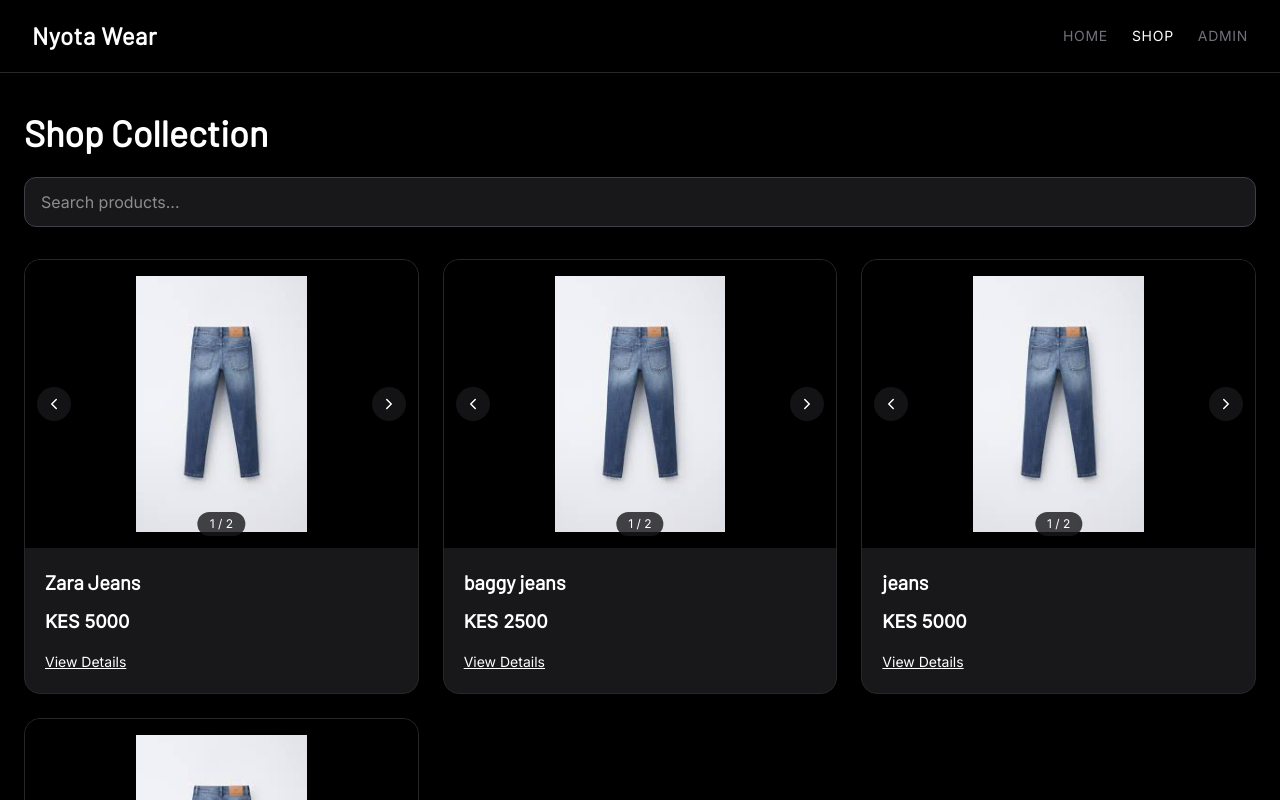
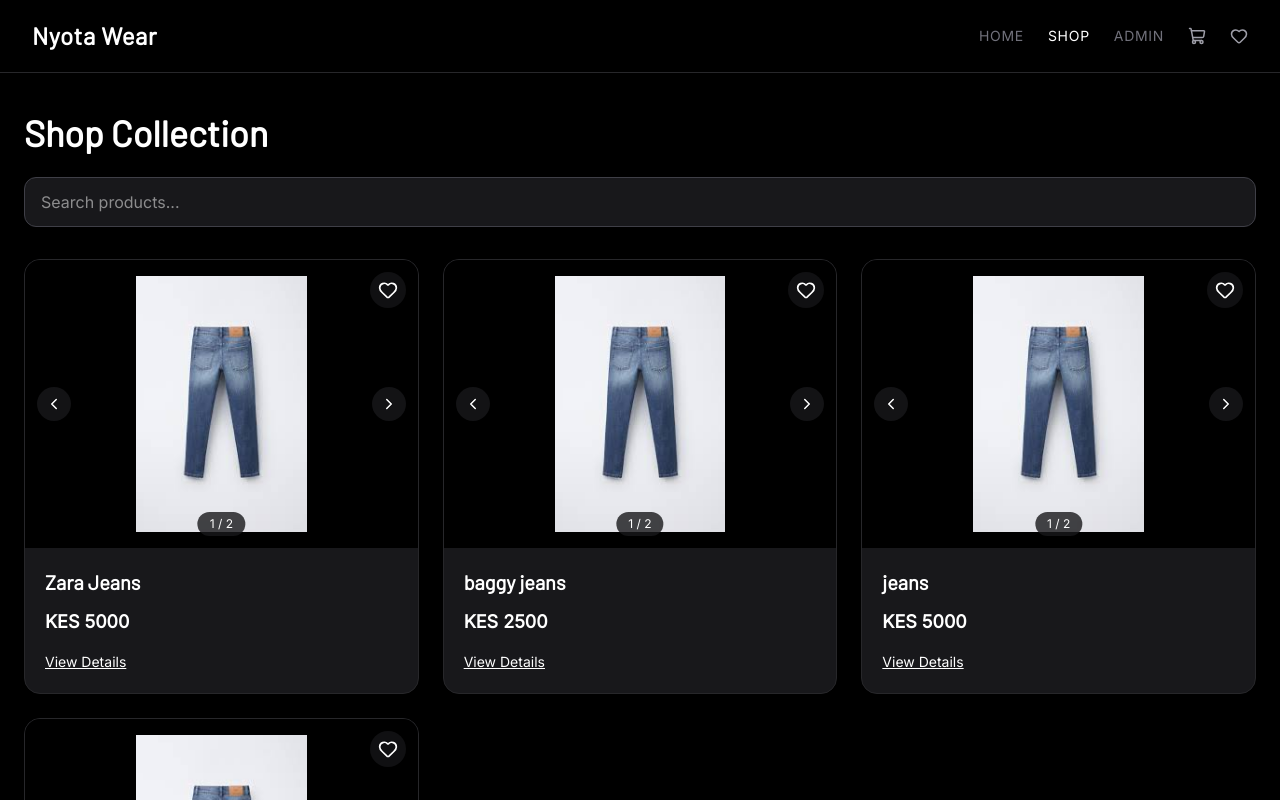
Before and after one commit to brianngoyoni-254/Nyota-wear, a React (Vite) app: page /shop in a window 1280 px wide. Shown: the top 800 px of the page. Built offline with nearby package versions, Linux system fonts and the light colour scheme; data requests are answered from the project's data file.

Commit message:
Add wishlist system with global state, navbar counter, and wishlist page

```diff
--- a/src/App.jsx
+++ b/src/App.jsx
@@ -12,6 +12,7 @@ import AdminOverview from "./pages/AdminOverview";
 import AdminProducts from "./pages/AdminProducts";
 import AdminOrders from "./pages/AdminOrders";
 import AdminCategories from "./pages/AdminCategories";
+import Wishlist from "./pages/Wishlist";
 
 // fallback
 function ComingSoon({ title }) {
@@ -43,6 +44,7 @@ function App() {
           <Route path="categories" element={<AdminCategories />} />
           <Route path="orders" element={<AdminOrders />} />
         </Route>
+        <Route path="/wishlist" element={<Wishlist />} />
 
         {/* FALLBACK */}
         <Route path="*" element={<ComingSoon title="Page not found" />} />
--- a/src/components/Navbar.jsx
+++ b/src/components/Navbar.jsx
@@ -1,13 +1,24 @@
 import { NavLink } from "react-router-dom";
+import { Heart, ShoppingCart } from "lucide-react";
+
+import { useCart } from "../context/CartContext";
+import { useWishlist } from "../context/WishlistContext";
 
 function Navbar() {
+  const { totalItems } = useCart();
+  const { wishlist } = useWishlist();
+
   return (
     <nav className="flex items-center justify-between px-8 py-5 border-b border-zinc-800">
+
+      {/* BRAND */}
       <h1 className="text-2xl font-bold tracking-wide">
         Nyota Wear
       </h1>
 
-      <div className="flex gap-6 text-sm uppercase tracking-wider">
+      {/* NAV LINKS */}
+      <div className="flex items-center gap-6 text-sm uppercase tracking-wider">
+
         <NavLink
           to="/"
           className={({ isActive }) =>
@@ -34,6 +45,35 @@ function Navbar() {
         >
           Admin
         </NavLink>
+
+        {/* CART */}
+        <NavLink
+          to="/cart"
+          className="relative flex items-center gap-1 text-zinc-400 hover:text-white"
+        >
+          <ShoppingCart size={18} />
+
+          {totalItems > 0 && (
+            <span className="absolute -top-2 -right-3 bg-white text-black text-xs w-5 h-5 flex items-center justify-center rounded-full">
+              {totalItems}
+            </span>
+          )}
+        </NavLink>
+
+        {/* WISHLIST */}
+        <NavLink
+          to="/wishlist"
+          className="relative flex items-center gap-1 text-zinc-400 hover:text-red-400"
+        >
+          <Heart size={18} />
+
+          {wishlist.length > 0 && (
+            <span className="absolute -top-2 -right-3 bg-red-500 text-white text-xs w-5 h-5 flex items-center justify-center rounded-full">
+              {wishlist.length}
+            </span>
+          )}
+        </NavLink>
+
       </div>
     </nav>
   );
--- a/src/components/ProductCard.jsx
+++ b/src/components/ProductCard.jsx
@@ -3,8 +3,11 @@ import { Link } from "react-router-dom";
 
 import {
   ChevronLeft,
-  ChevronRight
+  ChevronRight,
+  Heart
 } from "lucide-react";
+
+import { useWishlist } from "../context/WishlistContext";
 
 function ProductCard({
   product,
@@ -23,8 +26,15 @@ function ProductCard({
     useState(0);
 
   // CHECK IF ADMIN CARD
-  const isAdminCard =
-    onDelete && onEdit;
+  const isAdminCard = onDelete && onEdit;
+
+  // WISHLIST CONTEXT
+  const {
+    toggleWishlist,
+    isWishlisted
+  } = useWishlist();
+
+  const liked = isWishlisted(product.id);
 
   // NEXT IMAGE
   function nextImage() {
@@ -49,6 +59,20 @@ function ProductCard({
 
       {/* IMAGE SECTION */}
       <div className="relative h-72 bg-black flex items-center justify-center overflow-hidden">
+
+        {/* WISHLIST ICON (ONLY FOR SHOP / PUBLIC VIEW) */}
+        {!isAdminCard && (
+          <button
+            onClick={() => toggleWishlist(product)}
+            className="absolute top-3 right-3 bg-zinc-900/70 p-2 rounded-full hover:scale-110 transition"
+          >
+            <Heart
+              size={20}
+              fill={liked ? "red" : "none"}
+              color={liked ? "red" : "white"}
+            />
+          </button>
+        )}
 
         {/* IMAGE */}
         {images.length > 0 && (
@@ -102,7 +126,7 @@ function ProductCard({
           KES {product.price}
         </p>
 
-        {/* SHOW ONLY ON SHOP PAGE */}
+        {/* VIEW DETAILS (ONLY FOR SHOP / PUBLIC) */}
         {!isAdminCard && (
           <Link
             to={`/product/${product.id}`}
@@ -124,9 +148,7 @@ function ProductCard({
             </button>
 
             <button
-              onClick={() =>
-                onDelete(product.id)
-              }
+              onClick={() => onDelete(product.id)}
               className="bg-red-500 px-4 py-2 rounded-lg font-medium"
             >
               Delete
--- /dev/null
+++ b/src/context/WishlistContext.jsx
@@ -0,0 +1,83 @@
+import {
+  createContext,
+  useContext,
+  useEffect,
+  useState
+} from "react";
+
+const WishlistContext = createContext();
+
+export function WishlistProvider({ children }) {
+  const [wishlist, setWishlist] = useState(() => {
+    const saved = localStorage.getItem("wishlist");
+    return saved ? JSON.parse(saved) : [];
+  });
+
+  // SAVE TO LOCAL STORAGE
+  useEffect(() => {
+    localStorage.setItem(
+      "wishlist",
+      JSON.stringify(wishlist)
+    );
+  }, [wishlist]);
+
+  // TOGGLE WISHLIST (ADD / REMOVE)
+  function toggleWishlist(product) {
+    setWishlist((prev) => {
+      const exists = prev.find(
+        (item) => item.id === product.id
+      );
+
+      // REMOVE if already exists
+      if (exists) {
+        return prev.filter(
+          (item) => item.id !== product.id
+        );
+      }
+
+      // ADD if not exists
+      return [...prev, product];
+    });
+  }
+
+  // CHECK IF ITEM IS IN WISHLIST
+  function isWishlisted(id) {
+    return wishlist.some(
+      (item) => item.id === id
+    );
+  }
+
+  // REMOVE EXPLICITLY (optional use)
+  function removeFromWishlist(id) {
+    setWishlist((prev) =>
+      prev.filter((item) => item.id !== id)
+    );
+  }
+
+  // CLEAR WISHLIST
+  function clearWishlist() {
+    setWishlist([]);
+  }
+
+  // TOTAL ITEMS
+  const wishlistCount = wishlist.length;
+
+  return (
+    <WishlistContext.Provider
+      value={{
+        wishlist,
+        toggleWishlist,
+        isWishlisted,
+        removeFromWishlist,
+        clearWishlist,
+        wishlistCount
+      }}
+    >
+      {children}
+    </WishlistContext.Provider>
+  );
+}
+
+export function useWishlist() {
+  return useContext(WishlistContext);
+}
--- a/src/main.jsx
+++ b/src/main.jsx
@@ -6,6 +6,7 @@ import { BrowserRouter } from "react-router-dom";
 import App from "./App";
 
 import { CartProvider } from "./context/CartContext";
+import { WishlistProvider } from "./context/WishlistContext";
 
 import "./index.css";
 
@@ -18,7 +19,9 @@ ReactDOM.createRoot(
   <React.StrictMode>
     <BrowserRouter>
       <CartProvider>
-        <App />
+        <WishlistProvider>
+          <App />
+        </WishlistProvider>
       </CartProvider>
     </BrowserRouter>
   </React.StrictMode>
--- a/src/pages/ProductDetails.jsx
+++ b/src/pages/ProductDetails.jsx
@@ -7,28 +7,29 @@ import {
 
 import {
   ChevronLeft,
-  ChevronRight
+  ChevronRight,
+  Heart
 } from "lucide-react";
 
 import { getProduct } from "../services/api";
 
 import { useCart } from "../context/CartContext";
+import { useWishlist } from "../context/WishlistContext";
 
 function ProductDetails() {
   const { id } = useParams();
-
   const navigate = useNavigate();
 
   const { addToCart } = useCart();
 
-  const [product, setProduct] =
-    useState(null);
+  const {
+    toggleWishlist,
+    isWishlisted
+  } = useWishlist();
 
-  const [loading, setLoading] =
-    useState(true);
-
-  const [currentImage, setCurrentImage] =
-    useState(0);
+  const [product, setProduct] = useState(null);
+  const [loading, setLoading] = useState(true);
+  const [currentImage, setCurrentImage] = useState(0);
 
   useEffect(() => {
     loadProduct();
@@ -37,33 +38,13 @@ function ProductDetails() {
   async function loadProduct() {
     try {
       setLoading(true);
-
       const data = await getProduct(id);
-
       setProduct(data);
     } catch (err) {
       setProduct(null);
     } finally {
       setLoading(false);
     }
-  }
-
-  // NEXT IMAGE
-  function nextImage() {
-    setCurrentImage((prev) =>
-      prev === product.images.length - 1
-        ? 0
-        : prev + 1
-    );
-  }
-
-  // PREVIOUS IMAGE
-  function prevImage() {
-    setCurrentImage((prev) =>
-      prev === 0
-        ? product.images.length - 1
-        : prev - 1
-    );
   }
 
   // LOADING
@@ -87,7 +68,29 @@ function ProductDetails() {
   const images =
     product.images?.length > 0
       ? product.images
+      : product.image
+      ? [product.image]
       : [];
+
+  const liked = isWishlisted(product.id);
+
+  // NEXT IMAGE
+  function nextImage() {
+    setCurrentImage((prev) =>
+      prev === images.length - 1
+        ? 0
+        : prev + 1
+    );
+  }
+
+  // PREVIOUS IMAGE
+  function prevImage() {
+    setCurrentImage((prev) =>
+      prev === 0
+        ? images.length - 1
+        : prev - 1
+    );
+  }
 
   return (
     <section className="max-w-5xl mx-auto px-6 py-10">
@@ -97,6 +100,18 @@ function ProductDetails() {
 
         {/* IMAGE SECTION */}
         <div className="relative h-[500px] bg-black flex items-center justify-center">
+
+          {/* ❤️ WISHLIST BUTTON */}
+          <button
+            onClick={() => toggleWishlist(product)}
+            className="absolute top-4 right-4 bg-zinc-900/70 p-3 rounded-full hover:scale-110 transition"
+          >
+            <Heart
+              size={22}
+              fill={liked ? "red" : "none"}
+              color={liked ? "red" : "white"}
+            />
+          </button>
 
           {/* IMAGE */}
           {images.length > 0 && (
@@ -138,30 +153,28 @@ function ProductDetails() {
         {/* CONTENT */}
         <div className="p-8 space-y-4">
 
-          {/* PRODUCT NAME */}
           <h1 className="text-4xl font-bold">
             {product.name}
           </h1>
 
-          {/* PRICE */}
           <p className="text-2xl font-semibold">
             KES {product.price}
           </p>
 
-          {/* DESCRIPTION */}
           <p className="text-zinc-400 leading-relaxed">
             {product.description}
           </p>
 
-          {/* CATEGORY */}
           <p className="text-sm text-zinc-500">
             Category: {product.category}
           </p>
 
-          {/* STOCK */}
           <p className="text-sm text-zinc-500">
             Stock: {product.stock}
           </p>
+
+          {/* ACTIONS */}
+          <div className="flex gap-4 mt-6">
 
             {/* ADD TO CART */}
             <button
@@ -169,10 +182,12 @@ function ProductDetails() {
                 addToCart(product);
                 navigate("/cart");
               }}
-            className="mt-6 bg-white text-black px-8 py-4 rounded-xl font-semibold hover:opacity-90 transition"
+              className="bg-white text-black px-8 py-4 rounded-xl font-semibold hover:opacity-90 transition"
             >
               Add To Cart
             </button>
+
+          </div>
 
         </div>
       </div>
--- /dev/null
+++ b/src/pages/Wishlist.jsx
@@ -0,0 +1,61 @@
+import { useWishlist } from "../context/WishlistContext";
+import { Link } from "react-router-dom";
+import { Heart } from "lucide-react";
+
+function Wishlist() {
+  const { wishlist, toggleWishlist } = useWishlist();
+
+  if (wishlist.length === 0) {
+    return (
+      <div className="p-10 text-zinc-400">
+        Your wishlist is empty.
+      </div>
+    );
+  }
+
+  return (
+    <section className="px-6 py-10">
+      <h1 className="text-3xl font-bold mb-6 flex items-center gap-2">
+        <Heart className="text-red-500" /> Wishlist
+      </h1>
+
+      <div className="grid grid-cols-1 md:grid-cols-3 gap-6">
+        {wishlist.map((product) => (
+          <div key={product.id} className="bg-zinc-900 rounded-2xl p-4">
+
+            <img
+              src={product.images?.[0]}
+              className="w-full h-60 object-contain"
+            />
+
+            <h2 className="text-xl font-bold mt-3">
+              {product.name}
+            </h2>
+
+            <p className="text-zinc-400">
+              KES {product.price}
+            </p>
+
+            <div className="flex gap-3 mt-4">
+              <Link
+                to={`/product/${product.id}`}
+                className="text-sm underline"
+              >
+                View
+              </Link>
+
+              <button
+                onClick={() => toggleWishlist(product)}
+                className="text-red-500 text-sm"
+              >
+                Remove
+              </button>
+            </div>
+          </div>
+        ))}
+      </div>
+    </section>
+  );
+}
+
+export default Wishlist;
```
Lines whose indentation alone changed are shown as unchanged.
